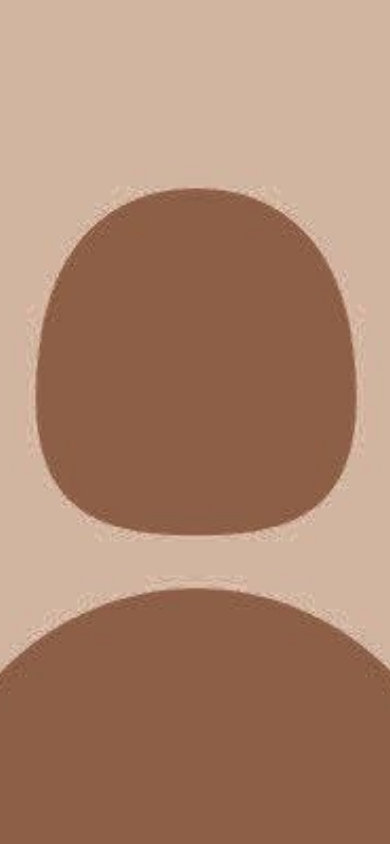
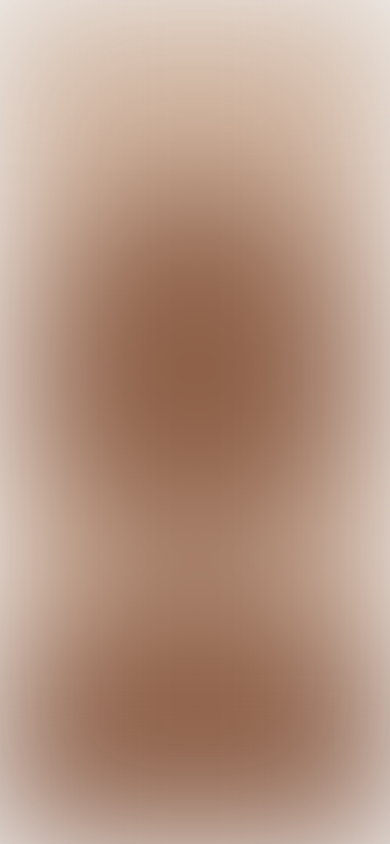
Before and after one commit to talhaonder/weatherApp, a React Native app: screen /Home in a window 390 px wide. Built offline with nearby package versions, Linux system fonts and the light colour scheme.

Commit message:
bg-blur-downlaod-createNativeNavigator-and-others

```diff
--- a/package.json
+++ b/package.json
@@ -10,8 +10,12 @@
     "test": "jest"
   },
   "dependencies": {
+    "@react-navigation/native": "^6.1.9",
+    "@react-navigation/native-stack": "^6.9.17",
     "react": "18.2.0",
-    "react-native": "0.73.1"
+    "react-native": "0.73.1",
+    "react-native-safe-area-context": "^4.8.1",
+    "react-native-screens": "^3.29.0"
   },
   "devDependencies": {
     "@babel/core": "^7.20.0",
--- a/screens/HomeScreen.js
+++ b/screens/HomeScreen.js
@@ -5,7 +5,7 @@ export default function HomeScreen() {
     return (
         <View style={{ flex: 1, position: 'relative' }}>
             <StatusBar />
-            <Image source={require('../assets/image/avatar.png')}
+            <Image blurRadius={70} source={require('../assets/image/avatar.png')}
                 style={{ position: 'absolute', height: '100%', width: '100%' }} />
         </View>
     )
```
Also changed, not shown: 1 other file (tests, documents, lock files or other folders).
